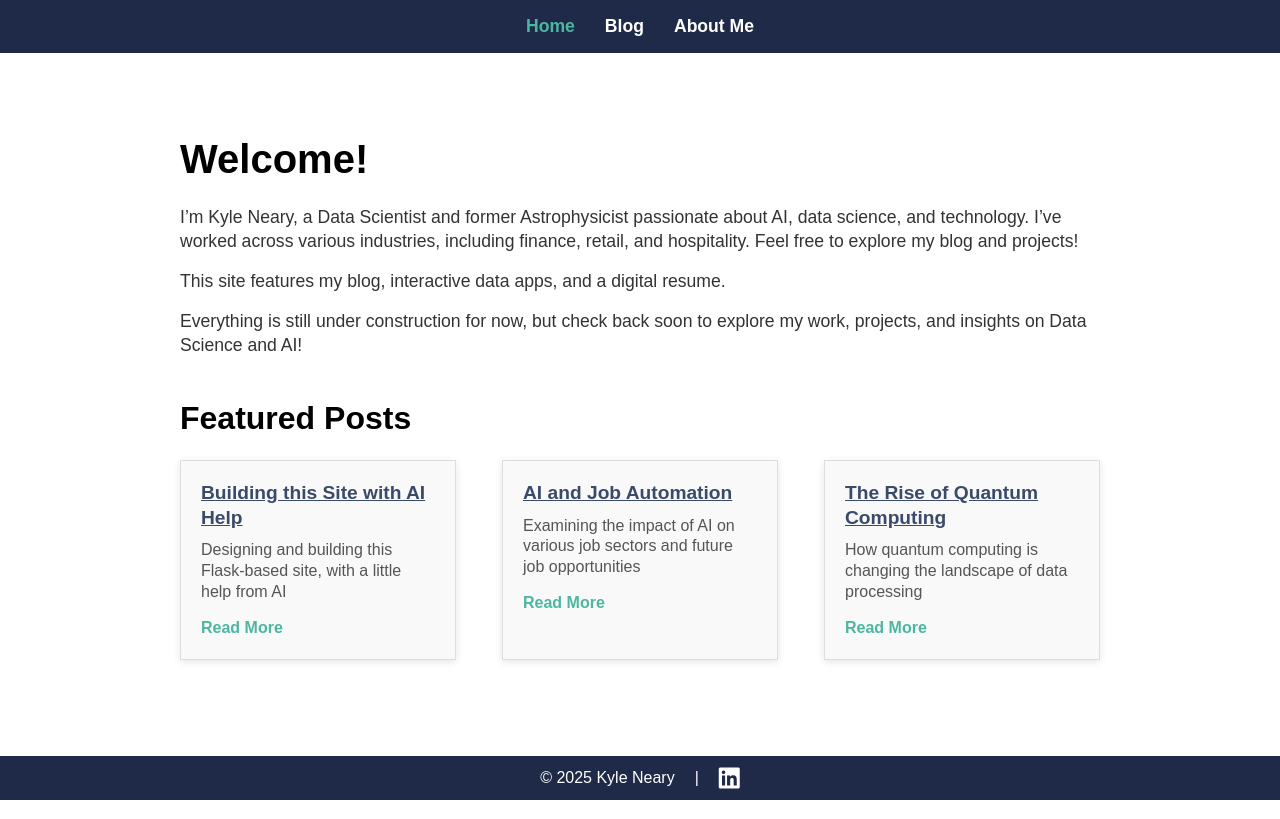
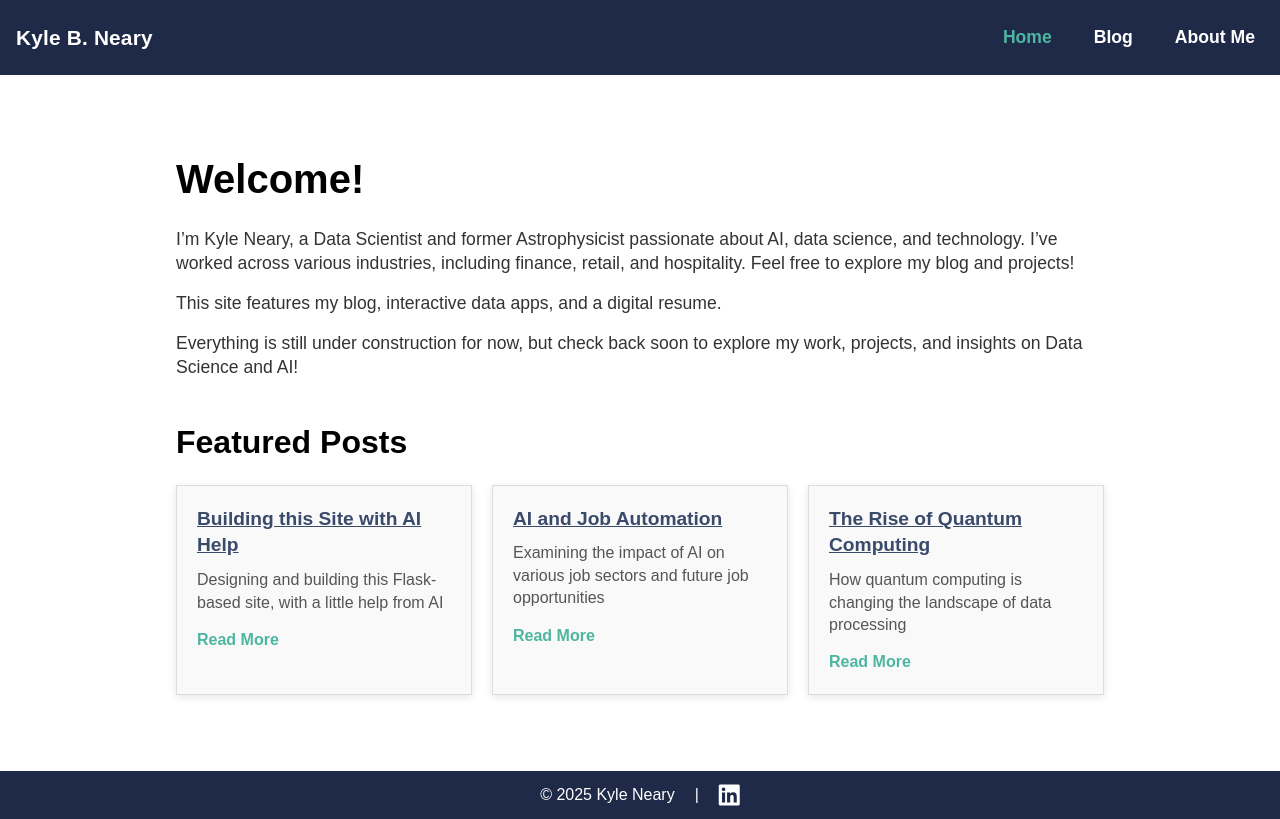
Before and after one commit to kylebneary/kylebneary-com, a Flask app: page / in a window 1280 px wide. Run offline with Flask 3, Linux system fonts and the light colour scheme.

Commit message:
Update stylesheet to be more mobile friendly

```diff
--- a/static/css/styles.css
+++ b/static/css/styles.css
@@ -1,103 +1,172 @@
-/* Basic Reset */
+/* ========== Reset ========== */
 * {
     margin: 0;
     padding: 0;
     box-sizing: border-box;
 }
 
-/* Body styling */
+/* ========== Base ========== */
+html {
+    scroll-behavior: smooth;
+}
+
 body {
     font-family: Arial, sans-serif;
-    line-height: 1.3; /* Further reduced whitespace between lines */
+    line-height: 1.4;
     background-color: white;
-    color: #000;  /* Text color changed to black */
-    padding: 0;
+    color: #000;
     margin: 0;
     display: flex;
     flex-direction: column;
-    min-height: 100vh; /* Ensure full height for sticky footer */
+    min-height: 100vh; /* sticky footer support */
 }
 
-/* Header and Navigation */
+/* Improve accessibility for keyboard users */
+a:focus-visible,
+button:focus-visible {
+    outline: 3px solid #9dd1ff;
+    outline-offset: 2px;
+    border-radius: 6px;
+}
+
+/* Safe defaults for media */
+img, svg, video {
+    max-width: 100%;
+    height: auto;
+    display: block;
+}
+
+/* ===== Header & Navigation (brand left, nav right; mobile-first) ===== */
 header {
-    background: #1E2A47; /* Dark blue */
-    color: white;
-    padding: 15px 0;
+  background: #1E2A47;           /* Dark blue */
+  color: #fff;
   position: sticky;
   top: 0;
   z-index: 1000;
   width: 100%;
+  padding: 6px 0;                /* compact header height */
+  display: flex;
+  flex-direction: column;        /* mobile: stack brand above nav */
+  align-items: stretch;
+  gap: 6px;
 }
 
+/* Brand (left on desktop, first row on mobile) */
+.brand {
+  font-weight: 600;
+  font-size: clamp(1.3rem, 2.2vw, 1.25rem);
+  letter-spacing: .2px;
+  color: #fff;
+  text-decoration: none;
+  padding: 6px 10px;             /* comfortable mobile padding */
+}
+
+/* Nav list: vertical on mobile */
 .nav {
   list-style: none;
   display: flex;
-    justify-content: center;
-    gap: 30px;
+  flex-direction: column;        /* mobile: vertical */
+  align-items: stretch;
+  gap: 6px;
+  padding: 0 10px 6px;
+  margin: 0;
+  width: 100%;
 }
 
 .nav li a {
-    color: white;
+  color: #fff;
   text-decoration: none;
   font-weight: bold;
   font-size: 1.1rem;
-    position: relative;
+  display: block;
+  padding: 10px 12px;
+  border-radius: 10px;
+  text-underline-offset: 5px;
+}
+.nav li a.active { color: #4DB6A1; }
+.nav li a:hover { color: #fff; text-decoration: underline; }
+.nav li a.active:hover { color: #4DB6A1; text-decoration: underline; }
+
+/* ===== Breakpoints ===== */
+
+/* Tablets / small laptops */
+@media (min-width: 640px) {
+  header {
+    flex-direction: row;             /* brand + nav on one line */
+    align-items: center;
+    justify-content: space-between;  /* brand left, nav right */
+  }
+  .brand {
+    padding: 0 0 0 16px;
+  }
+  .nav {
+    flex-direction: row;             /* horizontal nav */
+    width: auto;                     /* IMPORTANT: stop stretching full width */
+    justify-content: flex-end;       /* right-justify */
+    gap: 18px;
+    padding: 0 16px 0 0;             /* right-edge buffer */
+  }
+  .nav li a { padding: 9px 11px; border-radius: 8px; }
 }
 
-/* Active page styling */
-.nav li a.active {
-    color: #4DB6A1; /* Accent color for active link */
+/* Desktops */
+@media (min-width: 1024px) {
+  header {
+    flex-direction: row;         /* brand and nav on one line */
+    align-items: center;
+    gap: 0;
+    padding: 8px 0;              /* compact desktop height */
+  }
+  .brand {
+    padding: 0 0 0 16px;
+    margin-right: auto;          /* pushes nav to the right */
+  }
+  .nav {
+    flex-direction: row;
+    justify-content: flex-end;   /* right-justify nav */
+    gap: 20px;
+    padding: 0 16px 0 0;         /* right-edge buffer */
+    width: auto;                 /* shrink to content */
+  }
+  .nav li a { padding: 8px 10px; border-radius: 8px; }
 }
 
-/* Hover effect */
-.nav li a:hover {
-    color: white;
-    text-decoration: underline; /* Underline on hover, no color change */
-    text-underline-offset: 5px; /* Space the underline slightly from the text */
-}
 
-/* Hover effect for active link (no color change but underline) */
-.nav li a.active:hover {
-    color: #4DB6A1; /* Keep the accent color for active link on hover */
-    text-decoration: underline; /* Underline only on hover */
-}
 
-/* Main Content */
+/* ========== Main Content ========== */
 main {
-    padding: 40px;
+    padding: clamp(16px, 4vw, 40px);
     margin: 0 auto;
-    /*margin-top: 20px;*/
-    max-width: 1000px;  /* Narrower content */
-    flex-grow: 1; /* Allow content to grow and push footer down */
+    max-width: 1000px;  /* readable line length on desktop */
+    flex-grow: 1;       /* push footer down */
 }
 
 h1 {
-    font-size: 2.5rem;
+    font-size: clamp(1.75rem, 5.5vw, 2.5rem);
     margin-bottom: 20px;
 }
 
 .intro p {
-    font-size: 1.1rem;
+    font-size: clamp(1rem, 3.5vw, 1.1rem);
     margin-bottom: 15px;
     color: #333;
-    line-height: 1.4; /* Reduced whitespace between lines */
+    line-height: 1.4;
 }
 
-/* Featured Posts Section */
-section {
-    margin-top: 40px;
-}
+/* Sections */
+section { margin-top: 40px; }
 
 h2 {
-    font-size: 2rem;
+    font-size: clamp(1.25rem, 4.2vw, 2rem);
     margin-bottom: 20px;
 }
 
-/* Card container (flexbox layout for horizontal row) */
+/* ========== Featured Posts (responsive grid) ========== */
+/* Mobile: single column; scale up with media queries below */
 .featured-posts {
-    display: flex;
-    justify-content: space-between;
-    gap: 20px;
+    display: grid;
+    grid-template-columns: 1fr;
+    gap: 16px;
     margin-top: 20px;
 }
 
@@ -106,27 +175,23 @@ h2 {
     background-color: #f9f9f9;
     border: 1px solid #ddd;
     padding: 20px;
-    width: 30%;  /* Make each card take up 30% of the row width */
+    width: 100%; /* grid controls width */
     box-shadow: 0 2px 8px rgba(0, 0, 0, 0.1);
     transition: transform 0.3s ease-in-out;
-    border-radius: 0;  /* Removed rounded edges */
+    border-radius: 0;  /* keep your square style */
 }
 
 /* Hover effect for cards */
-.card:hover {
-    transform: translateY(-5px);  /* Slight lift effect on hover */
+.card:hover { transform: translateY(-5px); }
+
+/* Card Title */
+.card h3 {
+    font-size: clamp(1.05rem, 3.5vw, 1.2rem);
+    margin-bottom: 10px;
+    color: #3A4A6A;
 }
 
-/* Card Title (changed text color) */
-.card h3 {
-    font-size: 1.2rem;
-    margin-bottom: 10px;
-    color: #3A4A6A; /* Muted grayish-blue for the title */
-}
-
-.card h3 a {
-    color: #3A4A6A;
-}
+.card h3 a { color: #3A4A6A; }
 
 /* Card Description */
 .card p {
@@ -141,61 +206,31 @@ h2 {
     text-decoration: none;
     font-weight: bold;
 }
+.read-more:hover { text-decoration: underline; }
 
-.read-more:hover {
-    text-decoration: underline;
-}
-
-/* Blog Directory */
-.blog-directory ul {
-    list-style-type: none;
-    padding-left: 0;
-}
-
-.blog-directory li {
-    margin-bottom: 20px;
-}
-
+/* ========== Blog Directory ========== */
+.blog-directory ul { list-style-type: none; padding-left: 0; }
+.blog-directory li { margin-bottom: 20px; }
 .blog-directory li a {
     font-size: 1.2rem;
     color: #1E2A47;
     text-decoration: none;
 }
+.blog-directory li a:hover { text-decoration: underline; }
+.blog-directory li span { color: #888; font-size: 0.9rem; }
+.blog-directory li p { color: #555; }
 
-.blog-directory li a:hover {
-    text-decoration: underline;
-}
+/* ========== About ========== */
+.about { margin-top: 60px; font-size: 1.2rem; }
+.about h2 { font-size: clamp(1.25rem, 4.2vw, 2rem); margin-bottom: 20px; }
+.about p { line-height: 1.5; }
 
-.blog-directory li span {
-    color: #888;
-    font-size: 0.9rem;
-}
-
-.blog-directory li p {
-    color: #555;
-}
-
-
-.about {
-    margin-top: 60px;
-    font-size: 1.2rem;
-}
-
-.about h2 {
-    font-size: 2rem;
-    margin-bottom: 20px;
-}
-
-.about p {
-    line-height: 1.5; /* Reduced whitespace between lines */
-}
-
-/* Footer */
+/* ========== Footer ========== */
 footer {
     background: #1E2A47; /* Dark blue */
     color: white;
     text-align: center;
-    padding: 10px 0;
+    padding: 12px 0;
     margin-top: 40px;
     width: 100%;
     position: relative;
@@ -205,113 +240,72 @@ footer {
     align-items: center;
     gap: 20px;
 }
+footer p { font-size: 1rem; }
 
-footer p {
-    font-size: 1rem;
+.social-icons { display: flex; gap: 15px; }
+.social-icons a { color: white; font-size: 1.5rem; text-decoration: none; }
+.social-icons a:hover { color: #4DB6A1; }
+
+/* ========== Resume Page ========== */
+.resume h1 {
+    font-size: clamp(1.75rem, 5.5vw, 2.5rem);
+    margin-bottom: 20px;
+    color: #1E2A47;
 }
-
-.social-icons {
-    display: flex;
-    gap: 15px;
-}
-
-.social-icons a {
-    color: white;
-    font-size: 1.5rem;
-    text-decoration: none;
-}
-
-.social-icons a:hover {
-    color: #4DB6A1; /* Teal accent color on hover */
-}
-
-/* Sticky Footer for short pages */
-html, body {
-    height: 100%;
-    display: flex;
-    flex-direction: column;
-}
-
-main {
-    flex-grow: 1;
-}
-
-/* Resume Page Styling */
-.resume h1 {
-    font-size: 2.5rem;
-    margin-bottom: 20px;
-    color: #1E2A47;  /* Dark blue color for the name */
-}
-
 .resume p {
     font-size: 1rem;
     color: #333;
     margin-bottom: 10px;
 }
-
-.resume a {
-    color: #4DB6A1;
-    text-decoration: none;
-}
-
-.resume a:hover {
-    text-decoration: underline;
-}
-
-.resume section {
-    margin-bottom: 2.5rem; /* Added more space after each section */
-}
-
+.resume a { color: #4DB6A1; text-decoration: none; }
+.resume a:hover { text-decoration: underline; }
+.resume section { margin-bottom: 2.5rem; }
 .resume h2 {
-    font-size: 1.8rem;
+    font-size: clamp(1.25rem, 4.2vw, 1.8rem);
     color: #1E2A47;
     margin-bottom: 15px;
 }
-
 .resume h3 {
-    font-size: 1.5rem;
-    color: #3A4A6A; /* Muted grayish-blue */
+    font-size: clamp(1.1rem, 3.8vw, 1.5rem);
+    color: #3A4A6A;
     margin-top: 1.7rem;
 }
 
 /* Ensure the list style is applied correctly for resume */
 .resume ul {
-    list-style-type: disc;  /* Use bullet points */
-    margin-left: 20px;  /* Add some left margin to indent */
-    padding-left: 20px; /* Adds some space to the left for the bullets */
+    list-style-type: disc;
+    margin-left: 20px;
+    padding-left: 20px;
 }
-
 .resume ul li {
     font-size: 1rem;
     color: #555;
-    margin-bottom: 10px;  /* Added more space between list items */
+    margin-bottom: 10px;
 }
 
-/* Skills Section */
-/* Styling for the two-column skills list */
+/* Skills list: 1 column on mobile, 2+ on larger screens */
 .skills-list {
-    display: flex;
-    flex-wrap: wrap;  /* Allow items to wrap into multiple lines */
+    display: grid;
+    grid-template-columns: 1fr;   /* mobile */
+    gap: 0.3rem 1.5rem;
+}
+.skills-list li {
+    font-size: 1rem;
+    color: #555;
+    margin-bottom: 0.3rem;
 }
 
-.skills-list li {
-    width: 45%;  /* Each item takes up about half of the available space */
-    font-size: 1rem;
-    color: #555;
-    margin-bottom: 0.3rem;  /* Space between list items */
-}
-
-/* Blog Post Page Styling */
+/* ========== Blog Post Page ========== */
 .blog {
     max-width: 760px;              /* narrower than main page width for readability */
     margin: 0 auto;
     padding: 0 0 2.5rem;           /* let global <main> handle top padding */
 }
 
-/* Headings (reuse your palette, adjust scale slightly for posts) */
-.blog h1 { font-size: 2rem; color: #1E2A47; margin: 0 0 1rem; }
-.blog h2 { font-size: 1.6rem; color: #1E2A47; margin: 1.6rem 0 0.6rem; }
-.blog h3 { font-size: 1.25rem; color: #3A4A6A; margin: 1.2rem 0 0.5rem; }
+/* Headings */
+.blog h1 { font-size: clamp(1.5rem, 5vw, 2rem); color: #1E2A47; margin: 0 0 1rem; }
+.blog h2 { font-size: clamp(1.25rem, 4.5vw, 1.6rem); color: #1E2A47; margin: 1.6rem 0 0.6rem; }
+.blog h3 { font-size: clamp(1.05rem, 4vw, 1.25rem); color: #3A4A6A; margin: 1.2rem 0 0.5rem; }
 
 /* Text, lists, links */
 .blog p { margin: 0 0 1rem; color: #000; }
@@ -371,11 +365,14 @@ main {
     border-collapse: collapse;
     margin: 1rem 0;
     font-size: 0.98rem;
+    display: block;          /* allow horizontal scrolling on narrow screens */
+    overflow-x: auto;
 }
 .blog th, .blog td {
     border: 1px solid #e6e9ef;
     padding: 0.6rem 0.7rem;
     text-align: left;
+    white-space: nowrap;     /* prevent squish on small screens */
 }
 .blog thead th {
     background: #f4f7fb;
@@ -396,3 +393,53 @@ main {
     font-size: 0.95rem;
     margin: -0.4rem 0 1.2rem; /* tucks under h1 nicely */
 }
+
+/* ========== Progressive Enhancement (breakpoints) ========== */
+/* ≥640px (tablets & small laptops) */
+@media (min-width: 640px) {
+    /* Nav back to a row (tighter spacing) */
+    .nav {
+        flex-direction: row;
+        justify-content: center;
+        gap: 18px;           /* reduced from 24px */
+        padding: 8px 14px;   /* slightly tighter */
+    }
+    .nav li a {
+        width: auto;
+        padding: 9px 11px;   /* reduced from 10px 12px */
+        border-radius: 8px;
+    }
+
+    /* Featured posts to 2 columns */
+    .featured-posts {
+        grid-template-columns: repeat(3, minmax(0, 1fr));
+        gap: 18px;
+    }
+
+    /* Skills list to 2 columns */
+    .skills-list {
+        grid-template-columns: 1fr 1fr;
+    }
+}
+
+/* ≥1024px (desktops) */
+@media (min-width: 1024px) {
+    header { padding-block: 8px; }  /* reduced from 12px */
+    .nav { gap: 20px; }             /* reduced from 30px */
+
+    /* Featured posts: exactly one row, three columns; hide extras */
+    .featured-posts {
+        grid-template-columns: repeat(3, minmax(0, 1fr));
+        gap: 20px;
+    }
+    .featured-posts > *:nth-child(n+4) {
+        display: none;              /* ensure one-row layout on desktop */
+    }
+
+    main { padding: 36px; }
+}
+
+/* ========== Motion preferences ========== */
+@media (prefers-reduced-motion: reduce) {
+    * { animation: none !important; transition: none !important; }
+}
--- a/templates/base.html
+++ b/templates/base.html
@@ -11,14 +11,15 @@
 <body>
     <!-- Navigation Bar -->
      <header>
-        <nav>
-            <ul class="nav">
+        <a class="brand" href="/">Kyle B. Neary</a>
+
+        <!-- nav list -->
+        <ul id="site-nav" class="nav" data-open="false">
             <li><a href="{{ url_for('home_bp.index') }}" class="{% if request.path == '/' %}active{% endif %}">Home</a></li>
             <li><a href="{{ url_for('blog_bp.index') }}" class="{% if request.path.startswith('/blog') %}active{% endif %}">Blog</a></li>
             <!--<li><a href="{{ url_for('projects_bp.index') }}" class="{% if request.path.startswith('/projects') %}active{% endif %}">Projects</a></li>-->
             <li><a href="{{ url_for('about_bp.index') }}" class="{% if request.path.startswith('/about-me') %}active{% endif %}">About Me</a></li>
         </ul>
-        </nav>
     </header>
 
     <!-- Main Content -->
```
Also changed, not shown: blog/blog.py (line endings or trailing spaces). Lines whose indentation alone changed are shown as unchanged.
